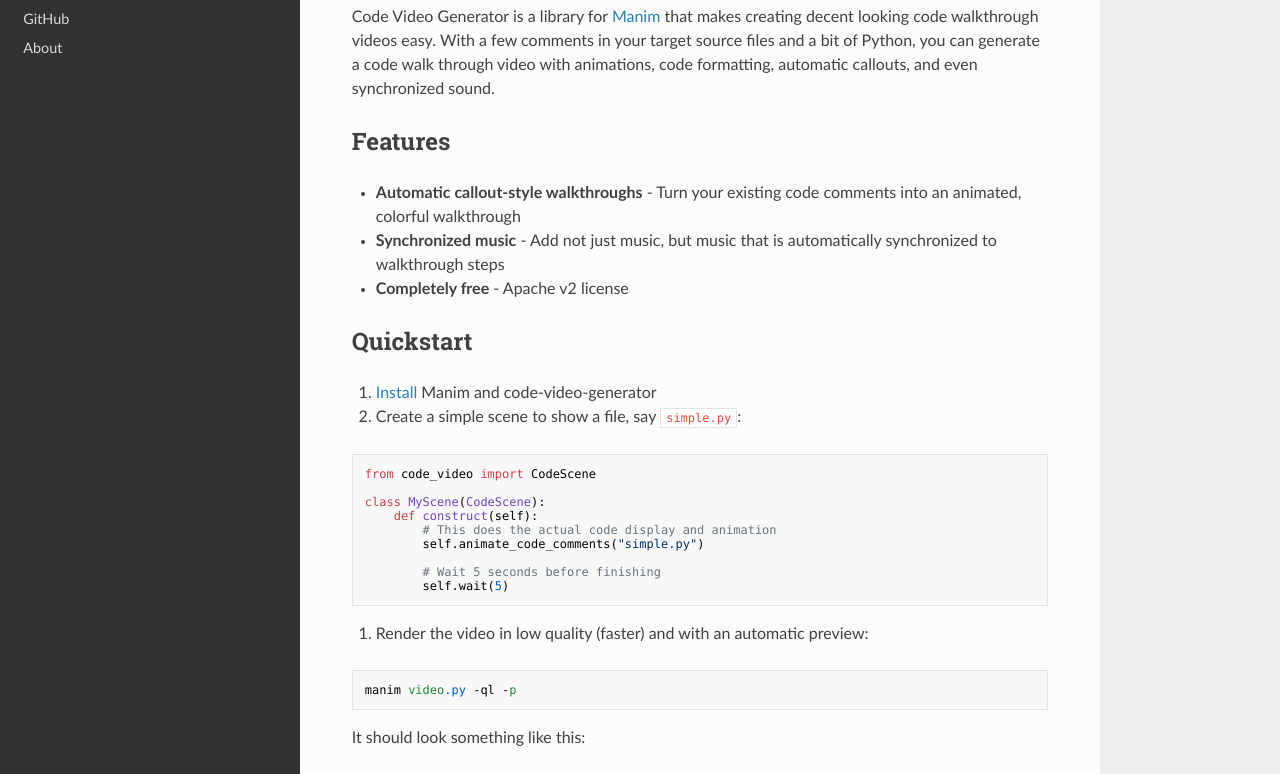
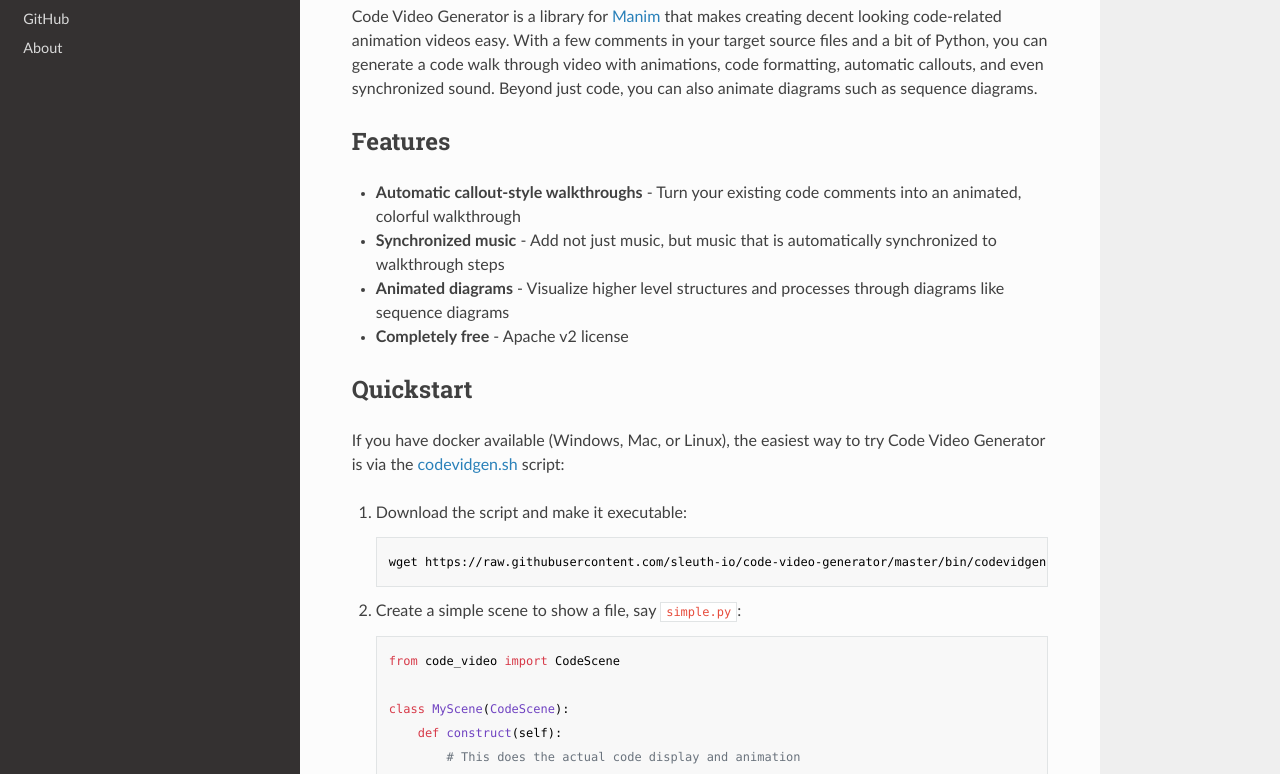
Before and after one commit to sleuth-io/code-video-generator, an MkDocs documentation site: the page built from docs/src/index.md, in a window 1280 px wide and 1400 px high, scrolled down 224 px. Shown: the part 251-1025 px from the top of the window. Built offline with MkDocs 1.6.1, drawn with Linux system fonts in a browser that asks for light colours; nearby versions of some CDN libraries; some of the changed text lies outside the part shown; grey boxes are pictures that could not be loaded.

Commit message:
Document codevidgen.sh

````diff
--- a/docs/src/index.md
+++ b/docs/src/index.md
@@ -3,39 +3,50 @@
 <iframe width="560" height="315" src="https://www.youtube.com/embed/Jn7ZJ-OAM1g" frameborder="0" allow="accelerometer; autoplay; clipboard-write; encrypted-media; gyroscope; picture-in-picture" allowfullscreen></iframe>
 
 Code Video Generator is a library for [Manim](https://github.com/manimcommunity/manim) that makes creating decent
- looking code walkthrough videos easy.  With a few comments in your target source files and a bit of Python, you can
-  generate a code walk through video with animations, code formatting, automatic callouts, and even synchronized sound.
+ looking code-related animation videos easy.  With a few comments in your target source files and a bit of Python, you
+  can
+  generate a code walk through video with animations, code formatting, automatic callouts, and even synchronized
+   sound. Beyond just code, you can also animate diagrams such as sequence diagrams.
 
 ## Features
 
 * **Automatic callout-style walkthroughs** - Turn your existing code comments into an animated, colorful walkthrough
 * **Synchronized music** - Add not just music, but music that is automatically synchronized to walkthrough steps
+* **Animated diagrams** - Visualize higher level structures and processes through diagrams like sequence diagrams
 * **Completely free** - Apache v2 license
 
 ## Quickstart
 
-1. [Install](installation.html) Manim and code-video-generator
+If you have docker available (Windows, Mac, or Linux), the easiest way to try
+Code Video Generator is via the [codevidgen.sh](https://raw.githubusercontent.com/sleuth-io/code-video-generator/master/bin/codevidgen.sh) script:
+
+1. Download the script and make it executable:
+
+        wget https://raw.githubusercontent.com/sleuth-io/code-video-generator/master/bin/codevidgen.sh && chmod 755 codevidgen.sh
+
 1. Create a simple scene to show a file, say `simple.py`:
-```
-from code_video import CodeScene
 
-class MyScene(CodeScene):
-    def construct(self):
-        # This does the actual code display and animation
-        self.animate_code_comments("simple.py")
+        from code_video import CodeScene
 
-        # Wait 5 seconds before finishing
-        self.wait(5)
-```
+        class MyScene(CodeScene):
+            def construct(self):
+                # This does the actual code display and animation
+                self.animate_code_comments("simple.py")
+
+                # Wait 5 seconds before finishing
+                self.wait(5)
+
 1. Render the video in low quality (faster) and with an automatic preview:
-```
-manim video.py -ql -p
-```
+
+        ./codevidgen.sh simple.py -ql
+
+1. View the video at `media/videos/simple/480p15/MyScene.mp4`
 
 It should look something like this:
 
 <iframe width="560" height="315" src="https://www.youtube.com/embed/I-Y__IJ_y90" frameborder="0" allow="accelerometer; autoplay; clipboard-write; encrypted-media; gyroscope; picture-in-picture" allowfullscreen></iframe>
 
+For other ways to install, see the [Install](installation.html) page.
 
 ## Get involved
 
````
Also changed, not shown: docs/src/installation.md (+31 -1 lines).
